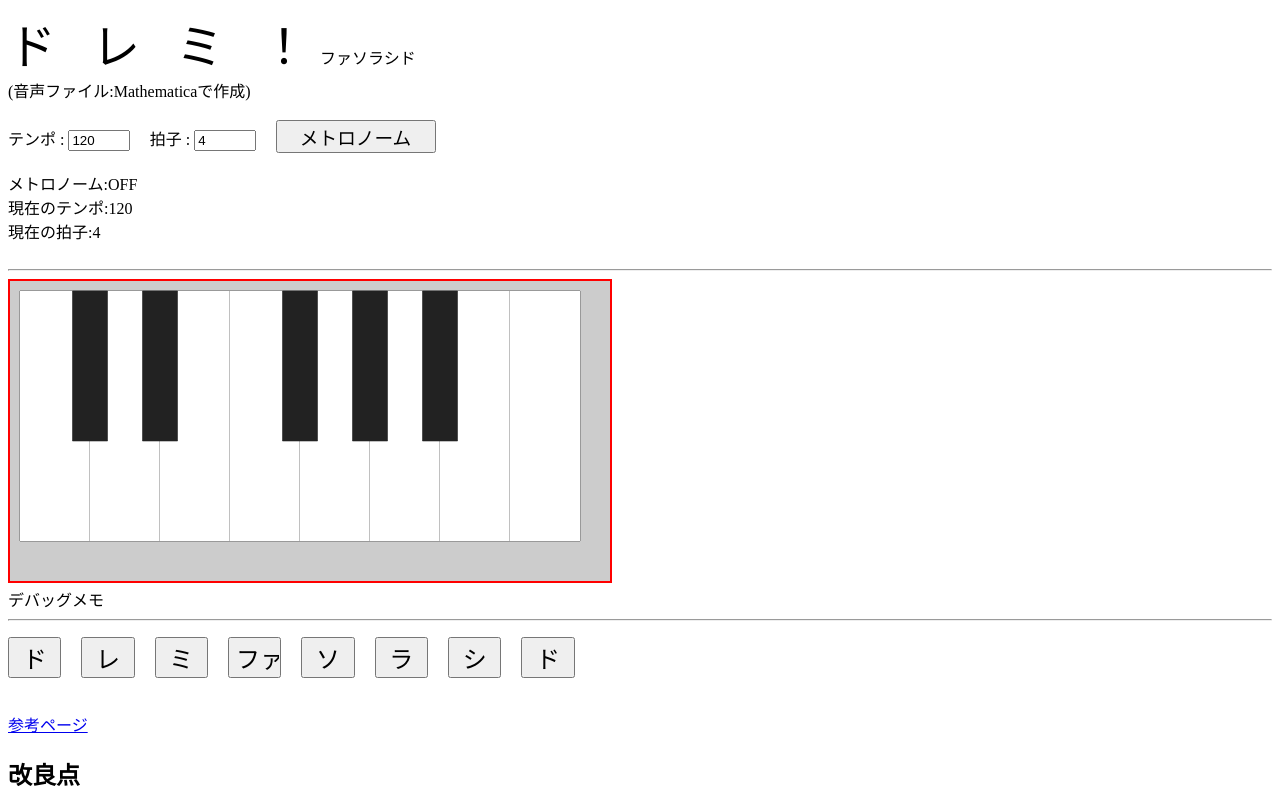
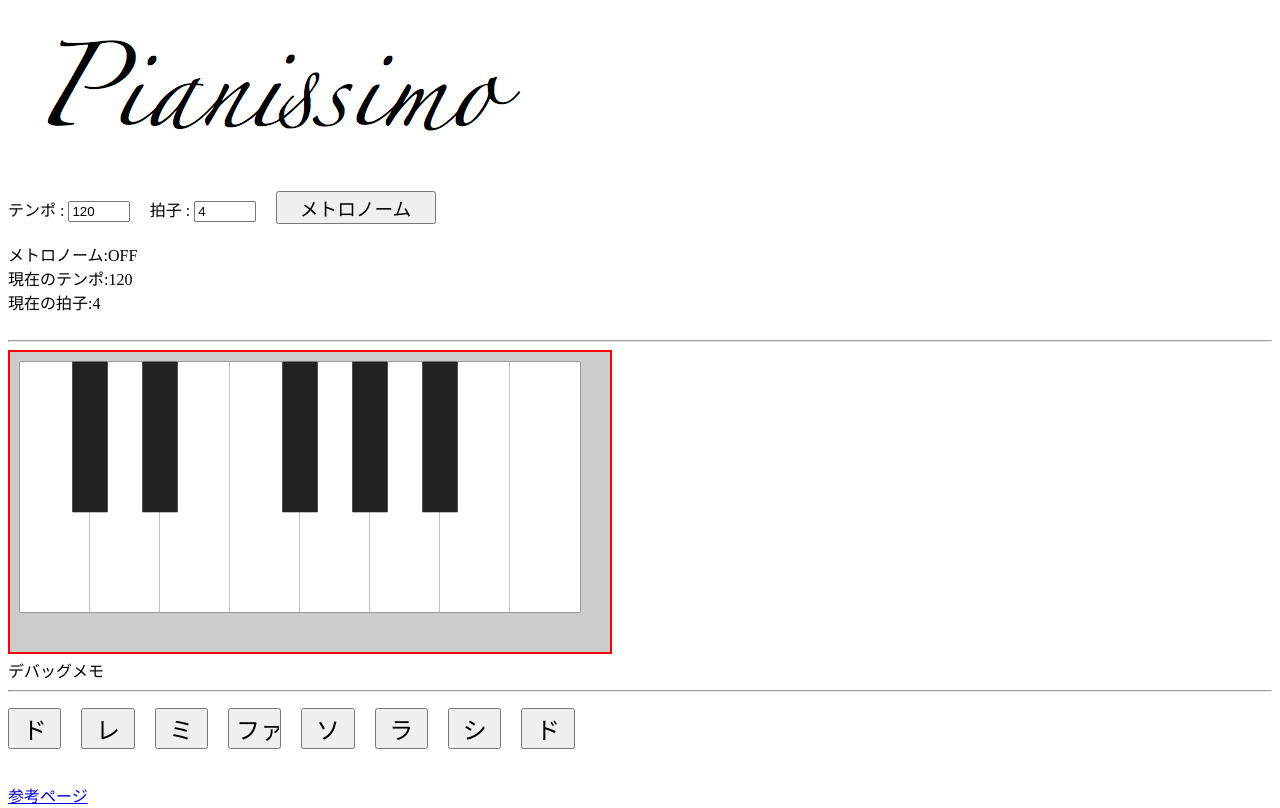
Before and after one commit to mtjune/html5, a plain HTML site: page index.html in a window 1280 px wide. Shown: the top 808 px of the page. Drawn offline with Linux system fonts and the light colour scheme.

Commit message:
add images

```diff
--- a/index.html
+++ b/index.html
@@ -8,13 +8,12 @@
 
 		<script src="oto.js"></script>
 		<link rel="stylesheet" type="text/css" href="css.css">
-		<title>ドレミ</title>
+		<title>Pianissimo</title>
 	</head>
 
 	<body onload="initonload()" style="-webkit-user-select: none; -webkit-touch-callout: none; -webkit-tap-highlight-color: rgba(0, 0, 0, 0)">
-<font size="20">ド &nbsp; レ &nbsp; ミ &nbsp; ！ </font>ファソラシド
-<br>
-(音声ファイル:Mathematicaで作成)<br><br>
+<img src="images/pianissimo.png" alt="Pianissimo">
+<br><br>
 
 <form name="inputform">
 	テンポ : <input type="number" name="bpm" value="120" min="15" max="300" style="width:40pt"> &nbsp; &nbsp;
```
Also changed, not shown: images/pianissimo.png (added).
